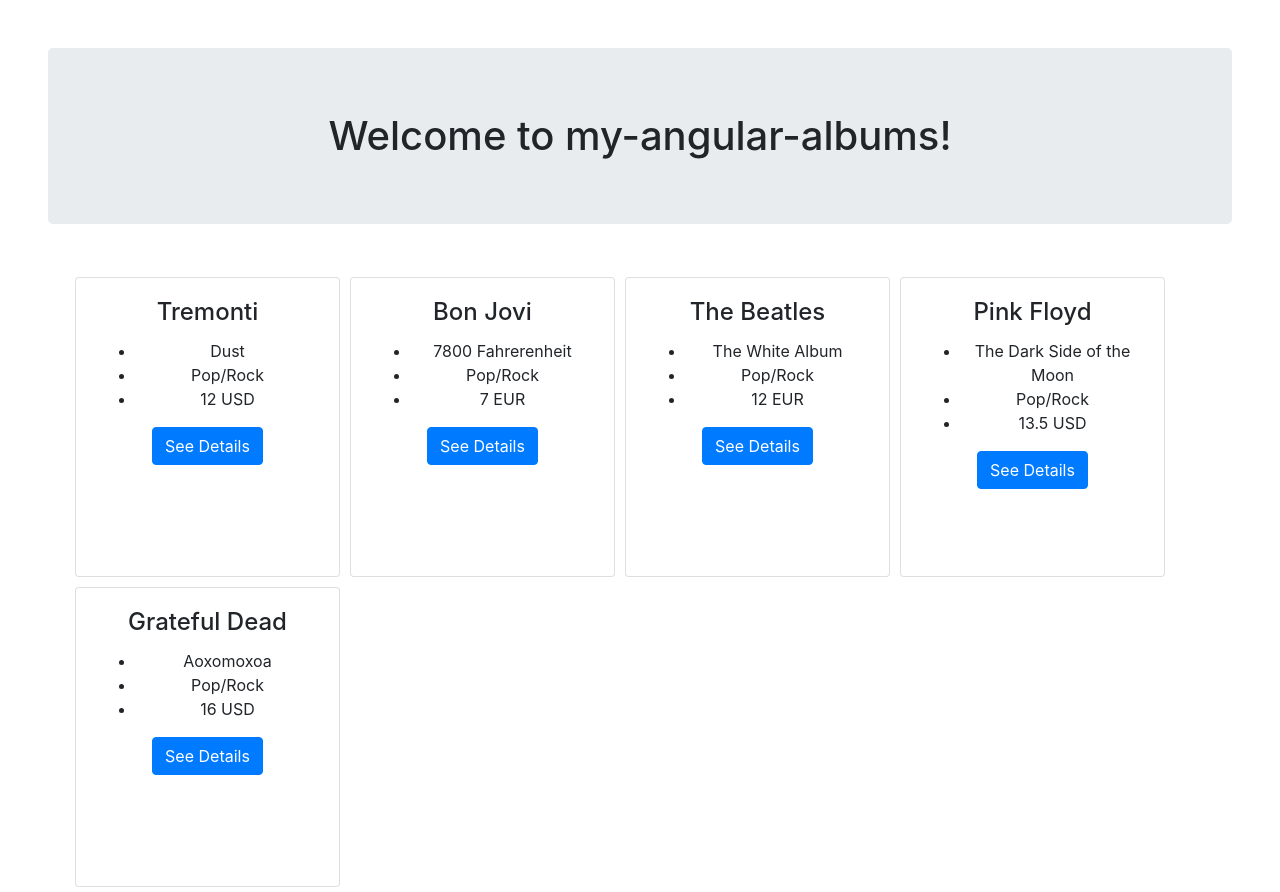
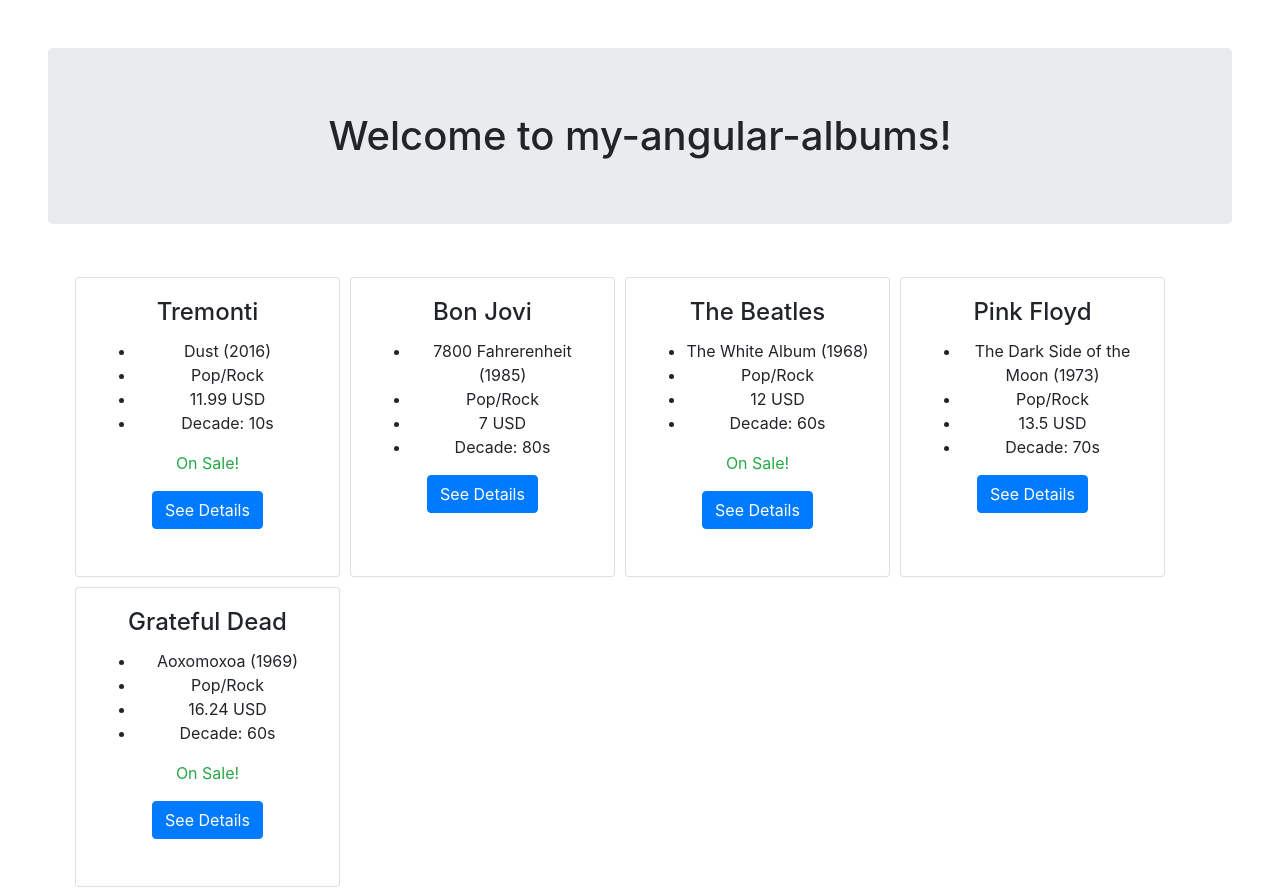
Before and after one commit to lc7729/angular100-albums, an Angular app: page / in a window 1280 px wide. Built offline with nearby package versions, Linux system fonts and the light colour scheme.

Commit message:
Add ngIf & ngSwitch

```diff
--- a/src/app/albums/album-card/album-card.component.html
+++ b/src/app/albums/album-card/album-card.component.html
@@ -2,10 +2,24 @@
   <div class="card-body text-center">
     <h4 class="card-title">{{ album.artist }}</h4>
     <ul>
-      <li>{{ album.album_name }}</li>
+      <li>{{ album.album_name }} ({{ album.year }})</li>
       <li>{{ album.genre }}</li>
       <li>{{ album.price }} {{ album.currency }}</li>
+      <li>
+        Decade:
+        <span [ngSwitch]="album.year.toString().substr(2, 1)">
+          <span *ngSwitchCase="5">50s</span>
+          <span *ngSwitchCase="6">60s</span>
+          <span *ngSwitchCase="7">70s</span>
+          <span *ngSwitchCase="8">80s</span>
+          <span *ngSwitchCase="9">90s</span>
+          <span *ngSwitchCase="1">10s</span>
+          <span *ngSwitchCase="2">20s</span>
+          <span *ngSwitchDefault>No year</span>
+        </span>
+      </li>
     </ul>
+    <p class="text-success" *ngIf="album.on_sale">On Sale!</p>
     <button class="btn btn-primary" (click)="showAlbum()">See Details</button>
   </div>
 </div>
--- a/src/app/albums/album-list/album-list.component.ts
+++ b/src/app/albums/album-list/album-list.component.ts
@@ -22,41 +22,51 @@
         id: 1,
         artist: "Tremonti",
         album_name: "Dust",
+        year: 2016,
         genre: "Pop/Rock",
-        price: 12,
-        currency: "USD"
+        price: 11.99,
+        currency: "USD",
+        on_sale: true,
       },
       {
         id: 2,
         artist: "Bon Jovi",
         album_name: "7800 Fahrerenheit",
+        year: 1985,
         genre: "Pop/Rock",
         price: 7,
-        currency: "EUR"
+        currency: "USD",
+        on_sale: false,
       },
       {
         id: 3,
         artist: "The Beatles",
         album_name: "The White Album",
+        year: 1968,
         genre: "Pop/Rock",
         price: 12,
-        currency: "EUR"
+        currency: "USD",
+        on_sale: true,
       },
       {
         id: 4,
         artist: "Pink Floyd",
         album_name: "The Dark Side of the Moon",
+        year: 1973,
         genre: "Pop/Rock",
         price: 13.5,
-        currency: "USD"
+        currency: "USD",
+        on_sale: false,
       },
       {
         id: 5,
         artist: "Grateful Dead",
         album_name: "Aoxomoxoa",
+        year: 1969,
         genre: "Pop/Rock",
-        price: 16,
-        currency: "USD"
+        price: 16.24,
+        currency: "USD",
+        on_sale: true,
       }
     ];
   }
--- a/src/app/albums/album.model.ts
+++ b/src/app/albums/album.model.ts
@@ -2,7 +2,9 @@
     id: number;
     artist: string;
     album_name: string;
+    year: number;
     genre: string;
     price: number;
     currency: string;
+    on_sale: boolean;
 }
```
